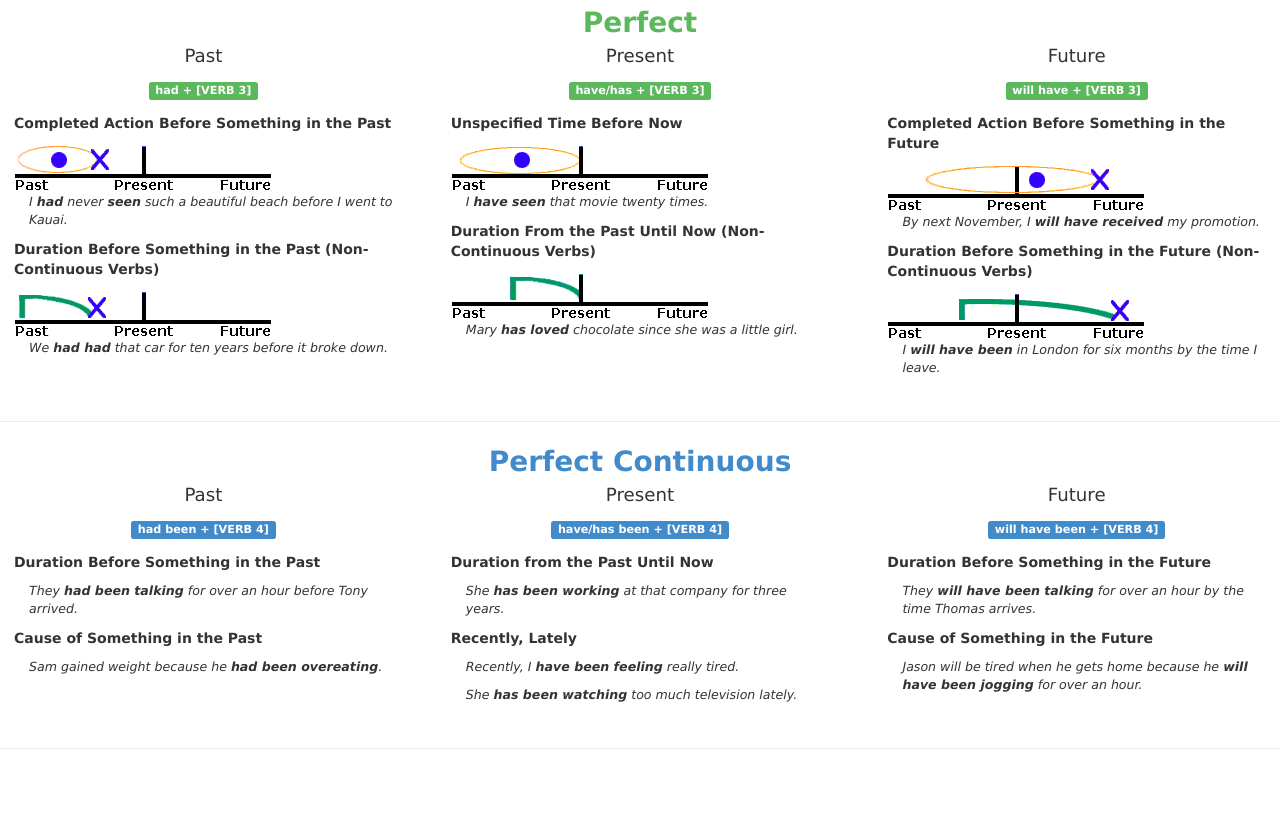
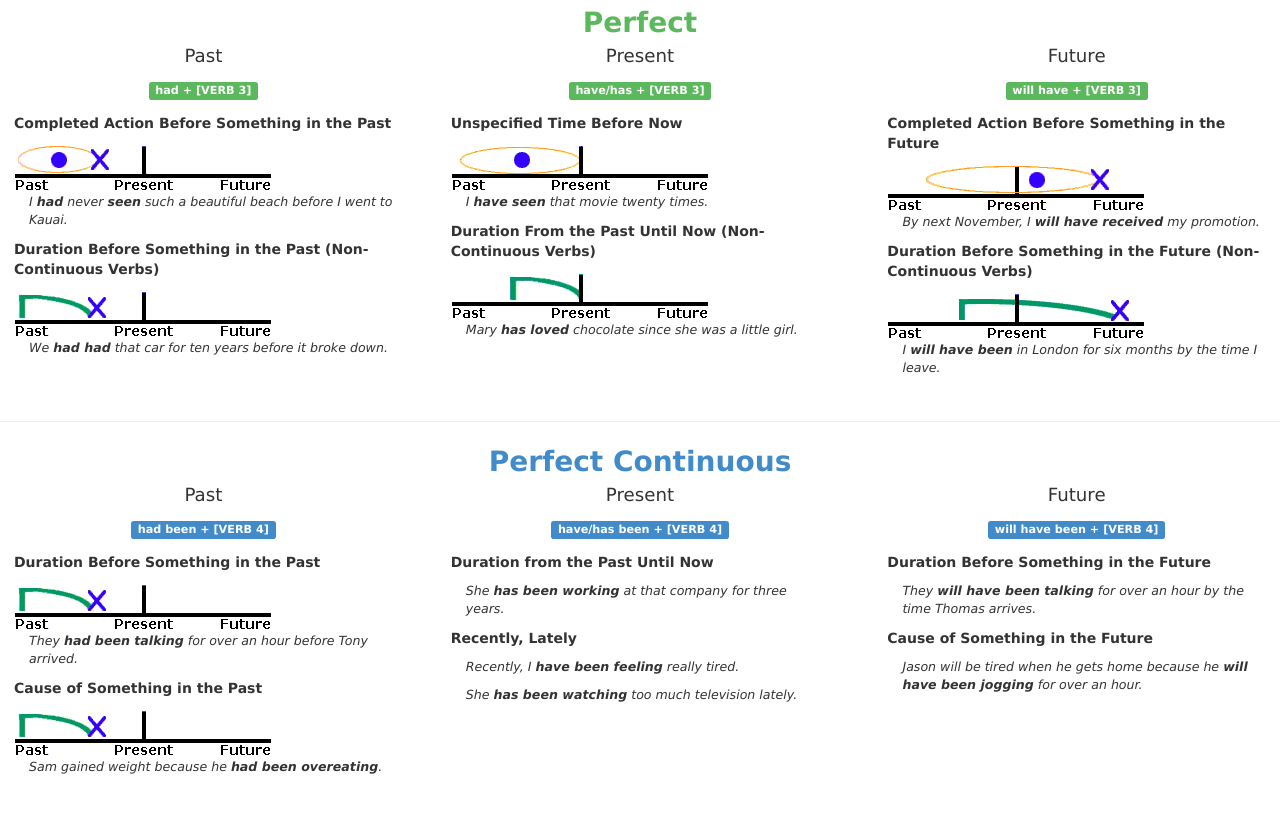
Before and after one commit to rustamgasanov/english-tenses-table, a plain HTML site: page index.html in a window 1280 px wide. Shown: the part 1728-2541 px from the top of the page. Before the commit the page ends 2497 px from the top, so only its background shows below. Drawn offline with Linux system fonts and the light colour scheme.

Commit message:
[+] applied images for past perfect continuous

```diff
--- a/index.html
+++ b/index.html
@@ -292,10 +292,12 @@
         <div class="tense-description">
           <div>
             <p><b>Duration Before Something in the Past</b></p>
+            <img src="./images/past-perfect-continuous.gif" alt="Duration Before Something in the Past" height="50" width="258">
             <p class="tense-example">They <b>had been talking</b> for over an hour before Tony arrived.</p>
           </div>
           <div>
             <p><b>Cause of Something in the Past</b></p>
+            <img src="./images/past-perfect-continuous.gif" alt="Cause of Something in the Past" height="50" width="258">
             <p class="tense-example">Sam gained weight because he <b>had been overeating</b>.</p>
           </div>
         </div>
```
